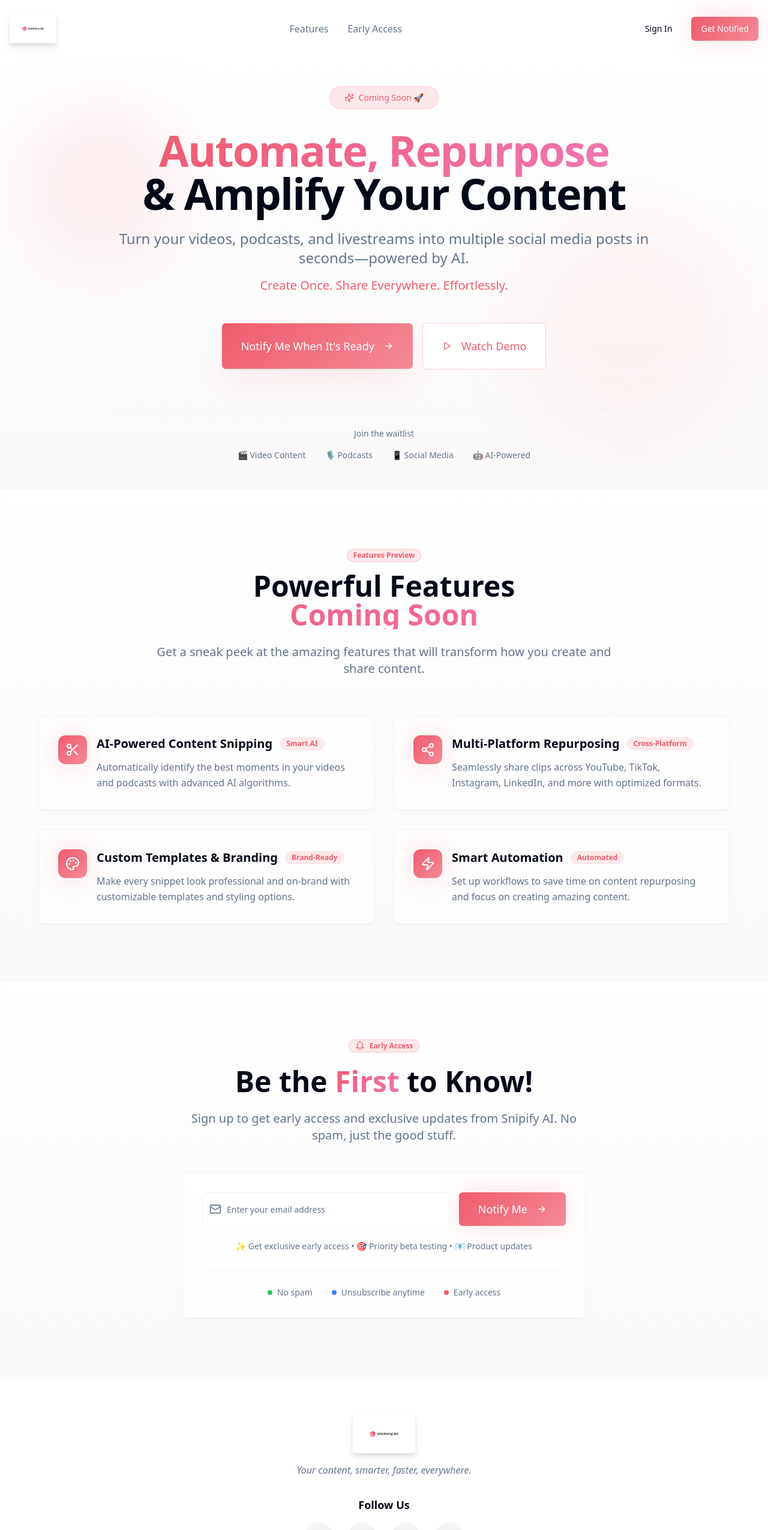
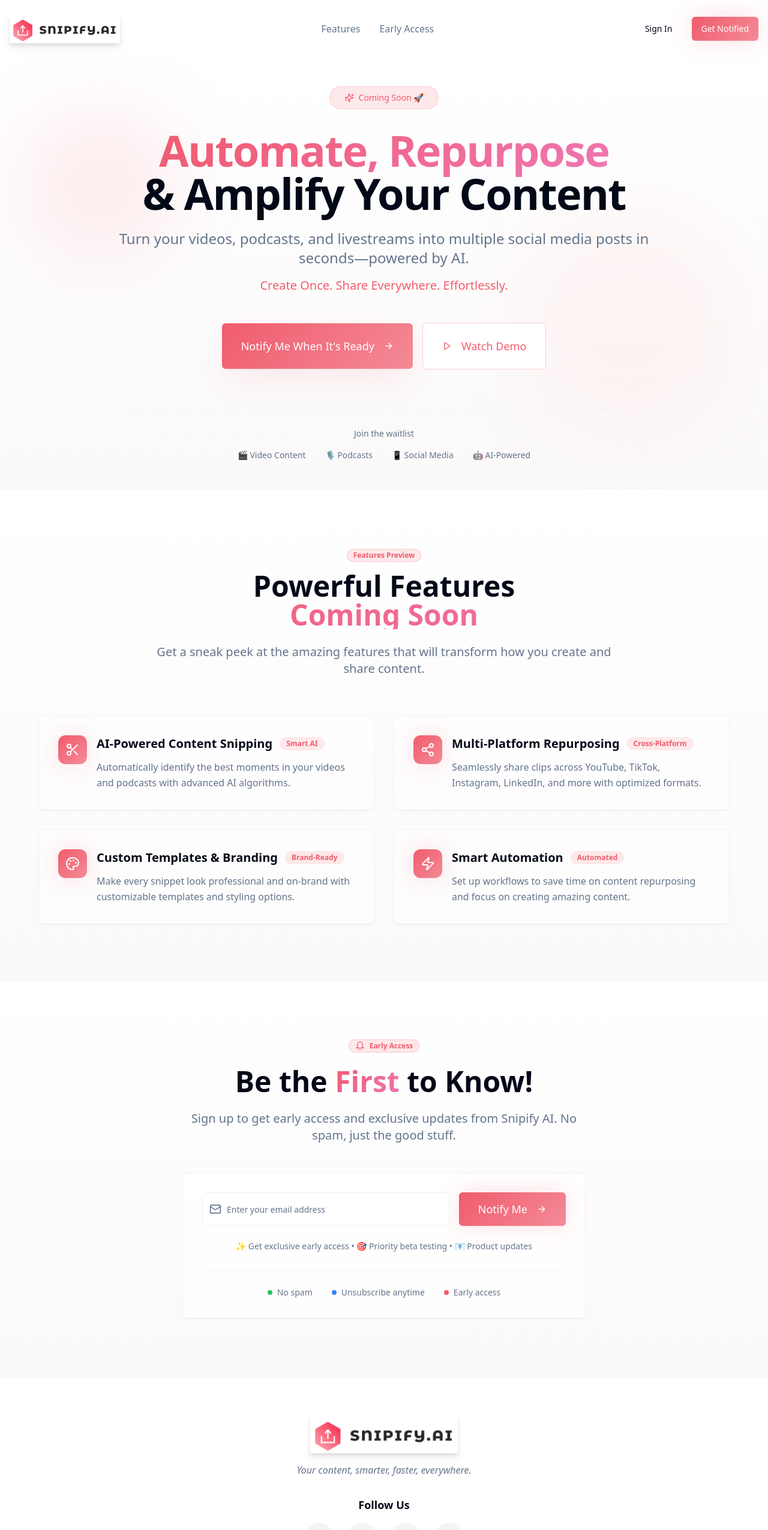
Before and after one commit to RamiSJ12/snipify-ai.github.io, a React (Vite) app: page / in a window 1280 px wide. Shown: the top 2551 px of the page at 60% size. Built offline with nearby package versions, Linux system fonts and the light colour scheme.

Commit message:
Fix logo
Update logo with new image.

```diff
--- a/src/components/Footer.tsx
+++ b/src/components/Footer.tsx
@@ -8,7 +8,7 @@ const Footer = () => {
           {/* Logo */}
           <div className="mb-8">
             <img
-              src="/lovable-uploads/0901fd3a-0c0e-434e-b687-ad024ed5adb9.png"
+              src="/lovable-uploads/f0fd4213-08c1-4a7b-a7bb-b4cae232b51d.png"
               alt="Snipify AI Logo"
               className="h-16 w-auto mx-auto mb-4 filter drop-shadow-lg"
             />
--- a/src/components/Header.tsx
+++ b/src/components/Header.tsx
@@ -6,7 +6,7 @@ const Header = () => {
       <div className="max-w-7xl mx-auto flex items-center justify-between">
         <div className="flex items-center space-x-3">
           <img
-            src="/lovable-uploads/0901fd3a-0c0e-434e-b687-ad024ed5adb9.png"
+            src="/lovable-uploads/f0fd4213-08c1-4a7b-a7bb-b4cae232b51d.png"
             alt="Snipify AI Logo"
             className="h-12 w-auto filter drop-shadow-lg"
           />
```
Also changed, not shown: public/lovable-uploads/f0fd4213-08c1-4a7b-a7bb-b4cae232b51d.png (added).
